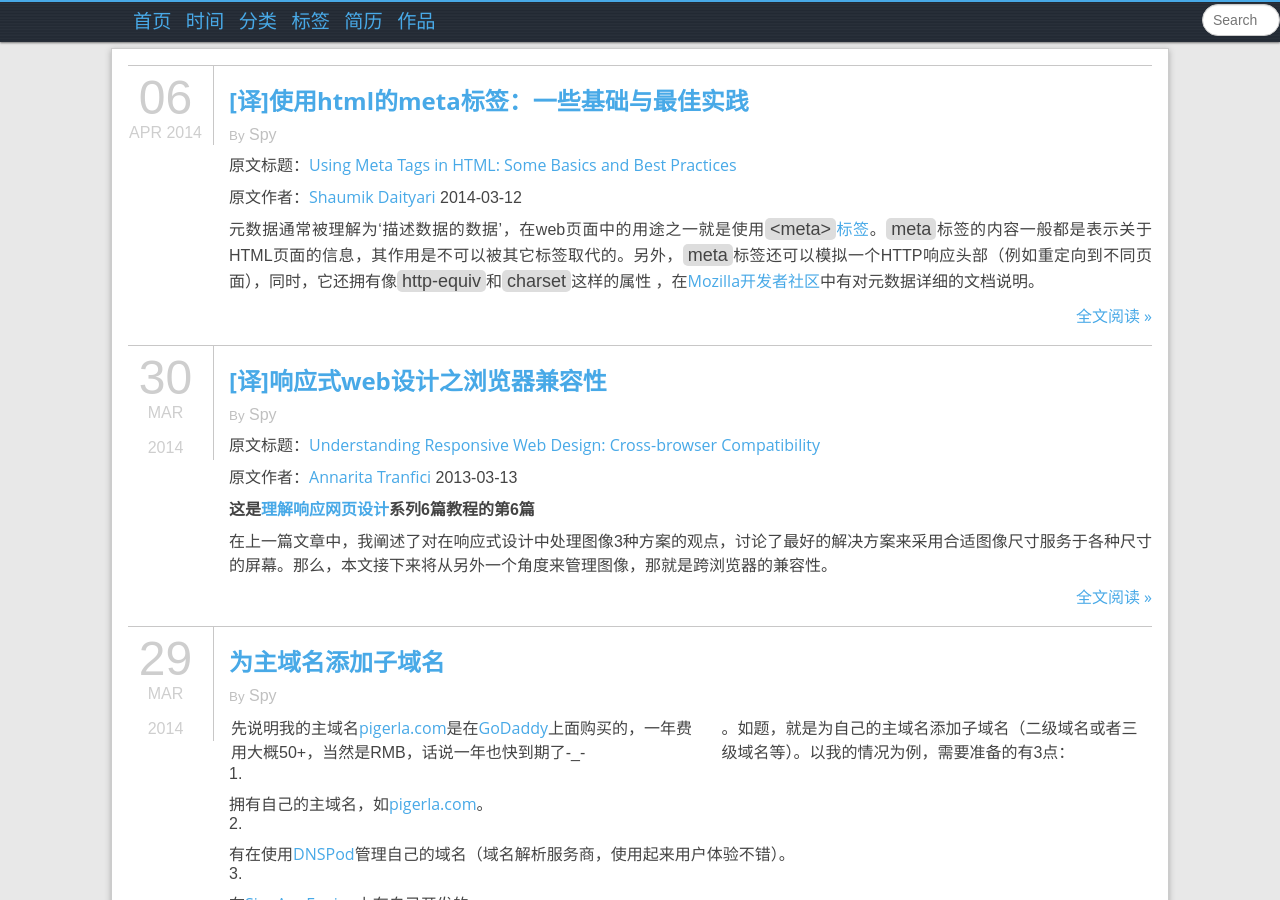
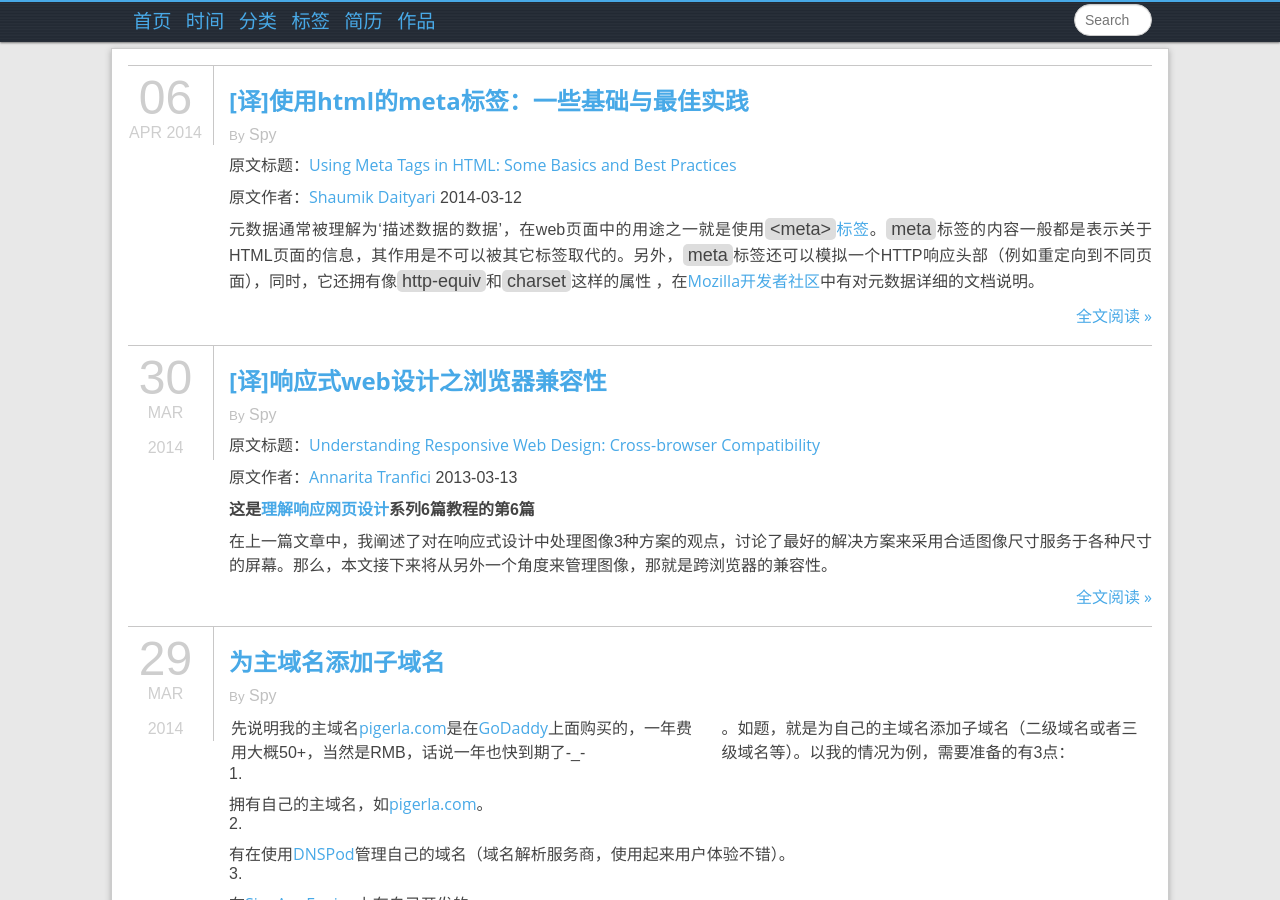
Before and after one commit to pigerla/pigerla.github.com, a Jekyll site: the page built from index.html, in a window 1280 px wide and 900 px high. Built offline with Jekyll 4.4.1, drawn with Linux system fonts in a browser that asks for light colours.

```diff
--- a/_includes/themes/DIYtheme/default.html
+++ b/_includes/themes/DIYtheme/default.html
@@ -32,7 +32,7 @@
 <body id="{{ page.section }}">
 <div id="site" class="w h">
     <div id="header">
-        <ul class="nav">
+        <ul class="nav pr">
             <li><a class="home" href="{{ HOME_PATH }}">首页</a></li>
             <li><a href="/archive.html">时间</a></li>
             <!--<li><a href="/pages.html">页面</a></li>-->
```
